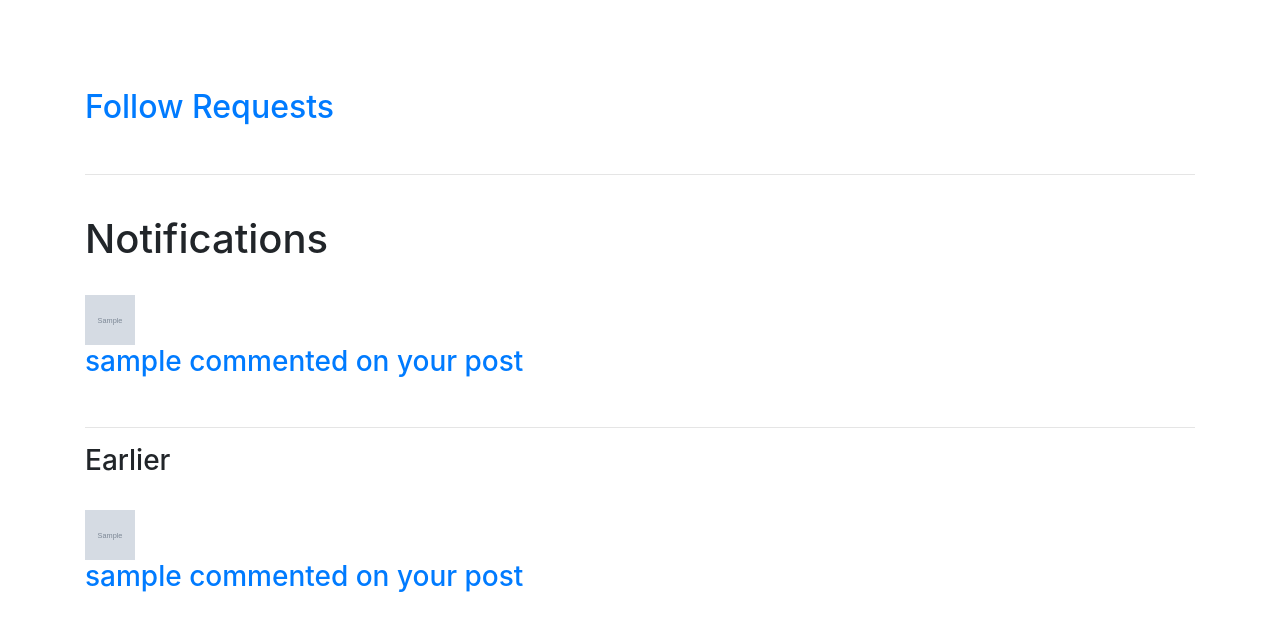
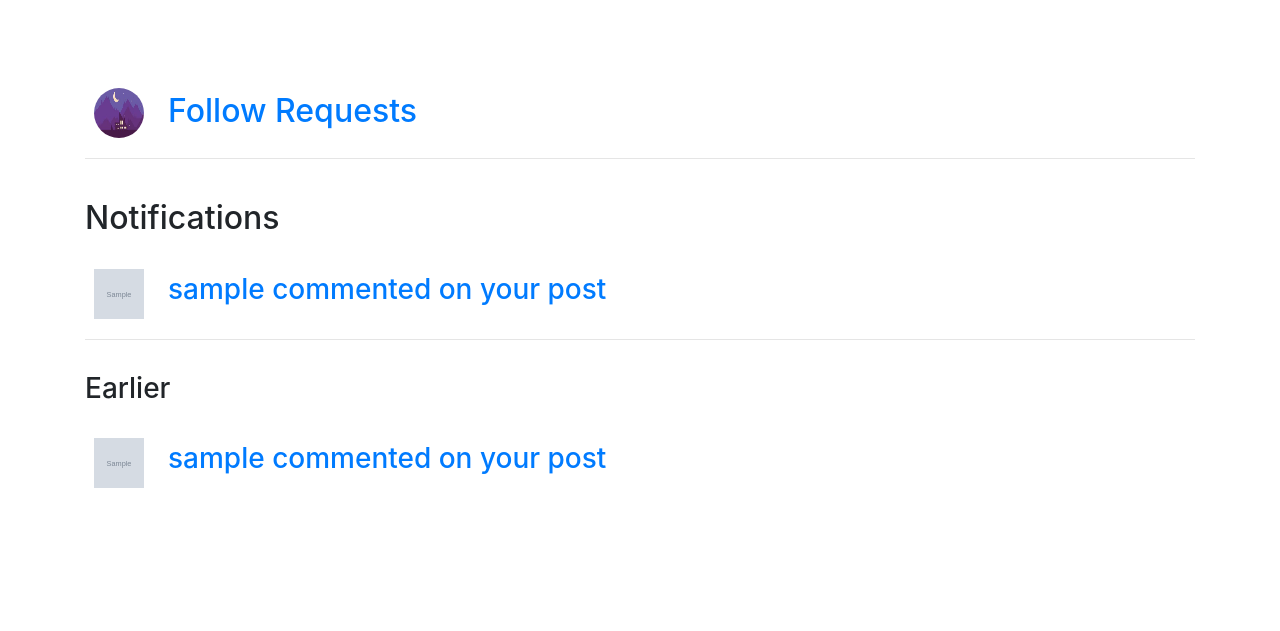
Before and after one commit to UtkarshAgrawalDTU/Betagram, a Django app: template notifications/templates/notifications/notifs.html in a window 1280 px wide. Shown: the part 80-711 px from the top of the page. Run offline with Django 3.2, Linux system fonts and the light colour scheme; the template is opened without the code that fills it: most values are stand-ins (such as "Sample title", 1, 10 or a date in 2020); grey boxes marked "Sample" are stand-in pictures; data that the repository does not hold is empty; some libraries are stand-ins or nearby versions.

Commit message:
Notifications styled

```diff
--- a/notifications/templates/notifications/notifs.html
+++ b/notifications/templates/notifications/notifs.html
@@ -5,16 +5,17 @@
 
 <br>
 <a href="{% url 'requests' %}">
-    <h2>Follow Requests</h2>
+    <div class="row" style="max-width: 800px; height: 30px;">
+        <img src="/media/default.jpg" class = "rounded-circle mx-4" width="50px" height="50px">
+        <h2 class="pt-1">Follow Requests</h2>
+    </div>
     <br>
 </a>
 <hr>
 <br>
 
 
-
-
-<h1>Notifications</h1>
+<h2>Notifications</h2>
 <br>
 
 {% if new_notifs.count == 0 %}
@@ -28,33 +29,45 @@
     {% if notification.notification_type == 'request' or notification.notification_type == 'req_accept' %}
 
         <a href = "{% url 'profile' notification.action_user.username %}">
-            <img src="{{notification.action_user.profile.image.url}}" class = "rounded-circle" width="50px" height="50px">
+            <div class="row" style="max-width: 800px; height: 60px;">
+                <img src="{{notification.action_user.profile.image.url}}" class = "rounded-circle mx-4" width="50px" height="50px">
 
                 {% if notification.notification_type == 'request' %}
-            <h3>{{notification.action_user.username}} wants to follow you </h3>
+                <h3 class="pt-1">{{notification.action_user.username}} wants to follow you </h3>
 
                 {% else %}
-            <h3>{{notification.action_user.username}} accepted your follow request </h3>
+                <h3 class="pt-1">{{notification.action_user.username}} accepted your follow request </h3>
 
                 {% endif %}
+            </div>
         </a>
 
 
 
-    {% elif notification.notification_type == 'like' %}
+    {% elif notification.notification_type == 'like' and not notification.action_user == request.user %}
 
     <a href = "{% url 'posts:post_detail' notification.post.id %}">
-            <img src="{{notification.post.image.url}}"  width="50px" height="50px">
-            <h3>{{notification.action_user.username}} liked your post </h3>
+      <div class="row" style="max-width: 800px; height: 30px;">
+        <img src="{{notification.post.image.url}}" class="mx-4" width="50px" height="50px">
+        <h3 class="pt-1">{{notification.action_user.username}} liked your post </h3>
+      </div>
     </a>
 
 
     {% else %}
 
+    {% if not notification.action_user == request.user %}
+
+
     <a href = "{% url 'posts:post_detail' notification.post.id %}">
-            <img src="{{notification.post.image.url}}"  width="50px" height="50px">
-            <h3>{{notification.action_user.username}} commented on your post </h3>
+    <div class="row" style="max-width: 800px; height: 30px;">
+            <img src="{{notification.post.image.url}}" class="mx-4" width="50px" height="50px">
+            <h3 class="pt-1">{{notification.action_user.username}} commented on your post </h3>
+
+    </div>
     </a>
+
+    {% endif %}
 
     {% endif %}
 
@@ -68,10 +81,7 @@
 <hr>
 
 
-
-
-
-<h3>Earlier</h3>
+<h3 class="pt-3">Earlier</h3>
 
 <br>
 
@@ -84,15 +94,18 @@
 
       <div class="infinite-item">
         <a href = "{% url 'profile' notification.action_user.username %}">
-            <img src="{{notification.action_user.profile.image.url}}" class = "rounded-circle" width="50px" height="50px">
+
+            <div class="row" style="max-width: 800px; height: 30px;">
+                <img src="{{notification.action_user.profile.image.url}}" class = "rounded-circle mx-4" width="50px" height="50px">
 
                 {% if notification.notification_type == 'request' %}
-            <h3>{{notification.action_user.username}} wants to follow you </h3>
+                <h3 class="pt-1">{{notification.action_user.username}} wants to follow you </h3>
 
                 {% else %}
-            <h3>{{notification.action_user.username}} accepted your follow request </h3>
+                <h3 class="pt-1">{{notification.action_user.username}} accepted your follow request </h3>
 
                 {% endif %}
+            </div>
         </a>
       </div>
 
@@ -101,8 +114,10 @@
 
       <div class="infinite-item">
         <a href = "{% url 'posts:post_detail' notification.post.id %}">
-            <img src="{{notification.post.image.url}}"  width="50px" height="50px">
-            <h3>{{notification.action_user.username}} liked your post </h3>
+            <div class="row" style="max-width: 800px; height: 30px;">
+                <img src="{{notification.post.image.url}}" class="mx-4" width="50px" height="50px">
+                <h3 class="pt-1">{{notification.action_user.username}} liked your post </h3>
+            </div>
         </a>
       </div>
 
@@ -110,8 +125,10 @@
         {% else %}
         <div class="infinite-item">
             <a href = "{% url 'posts:post_detail' notification.post.id %}">
-                <img src="{{notification.post.image.url}}"  width="50px" height="50px">
-                <h3>{{notification.action_user.username}} commented on your post </h3>
+                <div class="row" style="max-width: 800px; height: 30px;">
+                    <img src="{{notification.post.image.url}}" class="mx-4" width="50px" height="50px">
+                    <h3 class="pt-1">{{notification.action_user.username}} commented on your post </h3>
+                </div>
             </a>
         </div>
 
--- a/notifications/views.py
+++ b/notifications/views.py
@@ -16,7 +16,7 @@ def NotifView(request):
     request.user.time_track.save()
 
     page = request.GET.get('page', 1)
-    paginator = Paginator(all_notifs, 7)
+    paginator = Paginator(all_notifs, 5)
 
     try:
         old_notifs = paginator.page(page)
@@ -25,6 +25,4 @@ def NotifView(request):
     except EmptyPage:
         old_notifs = paginator.page(paginator.num_pages)
 
-
-
     return render(request, 'notifications/notifs.html', {'new_notifs': new_notifs, 'old_notifs' : old_notifs})
--- a/posts/templates/posts/post_delete_confirm.html
+++ b/posts/templates/posts/post_delete_confirm.html
@@ -5,7 +5,7 @@
     {% csrf_token %}
     <fieldset class="form-group">
         <legend class="border-bottom mb-4">Delete Post</legend>
-        <h2>Are you sure you want to delete this Post ? You will not be able to undo your actions.</h2>
+        <h4>Are you sure you want to delete this Post ? You will not be able to undo your actions.</h4>
     </fieldset>
     <div class="form-group">
         <button class="btn btn-outline-danger" type="submit">Yes</button>
```
Lines whose indentation alone changed are shown as unchanged.
